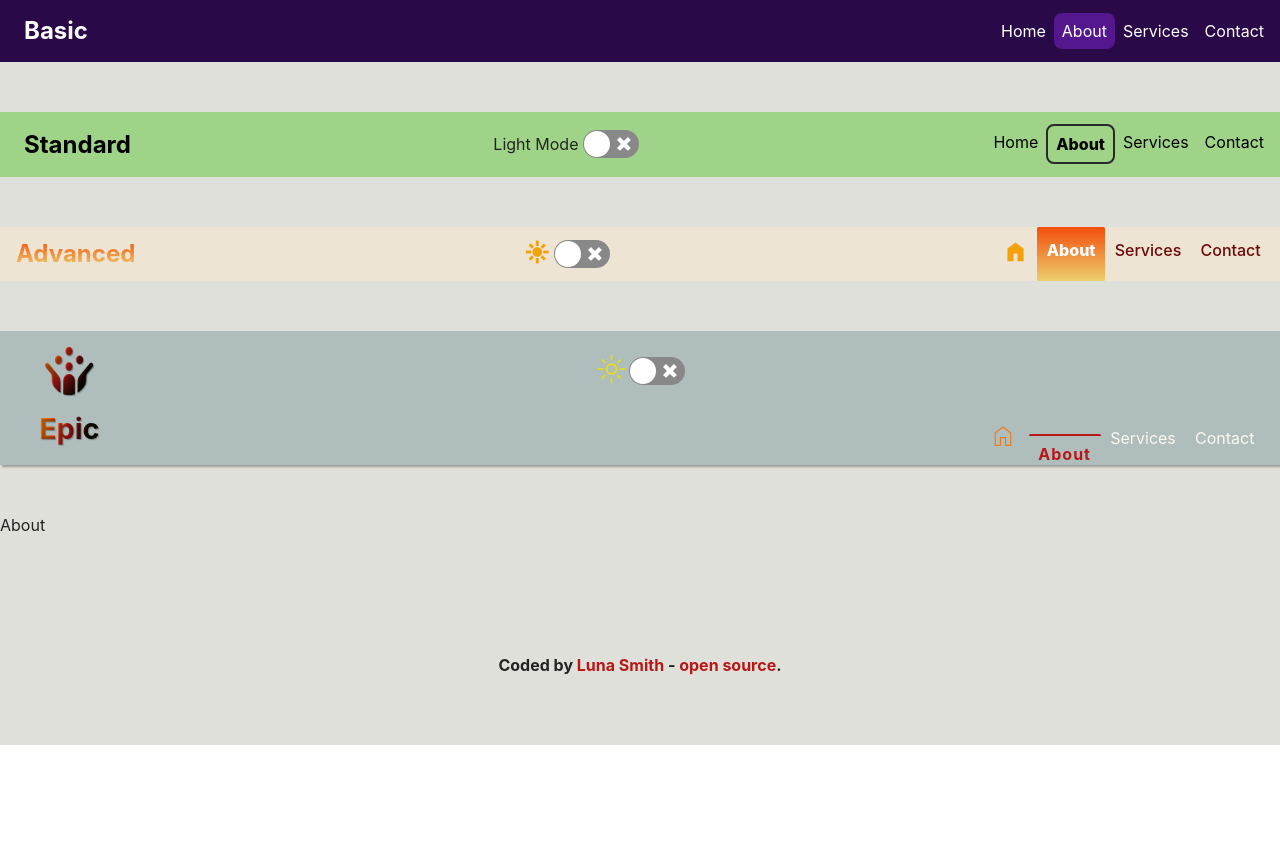
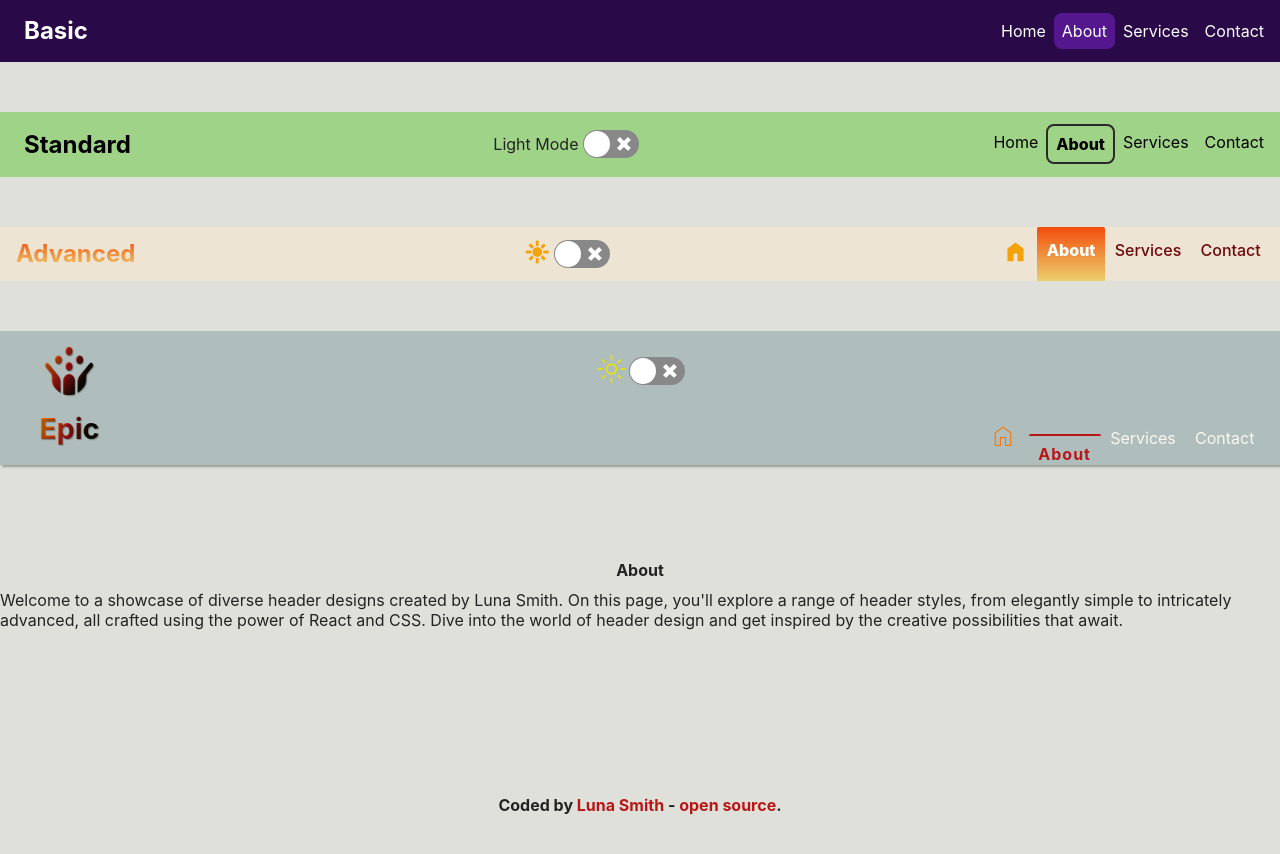
Before and after one commit to Lu-Smith/react_headers, a React (Create React App) app: page /about in a window 1280 px wide. Shown: the top 854 px of the page. Before the commit the page ends 800 px from the top, so only its background shows below. Built offline with nearby package versions, Linux system fonts and the light colour scheme.

Commit message:
Updated About content

```diff
--- a/src/components/pages/About.tsx
+++ b/src/components/pages/About.tsx
@@ -1,9 +1,12 @@
-
-import React from 'react'
+import React from 'react';
+import '../styles/About.css';
 
 const About = () => {
   return (
-    <div>About</div>
+    <div className='About'>
+      <h4>About</h4>
+      <p>Welcome to a showcase of diverse header designs created by Luna Smith. On this page, you'll explore a range of header styles, from elegantly simple to intricately advanced, all crafted using the power of React and CSS. Dive into the world of header design and get inspired by the creative possibilities that await.</p>
+    </div>
   )
 }
 
--- a/src/components/styles/About.css
+++ b/src/components/styles/About.css
@@ -4,4 +4,6 @@
     display: flex;
     align-items: center;
     justify-content: center;
+    flex-direction: column;
+    gap: 10px;
 }
```
